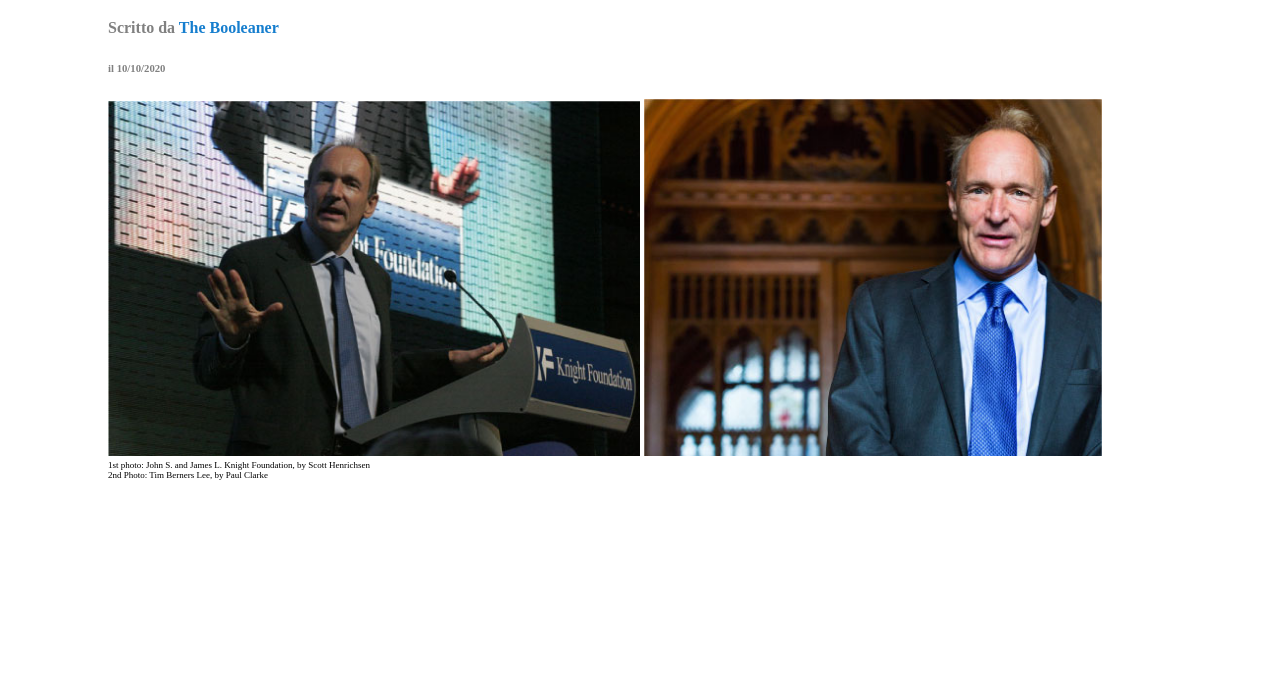
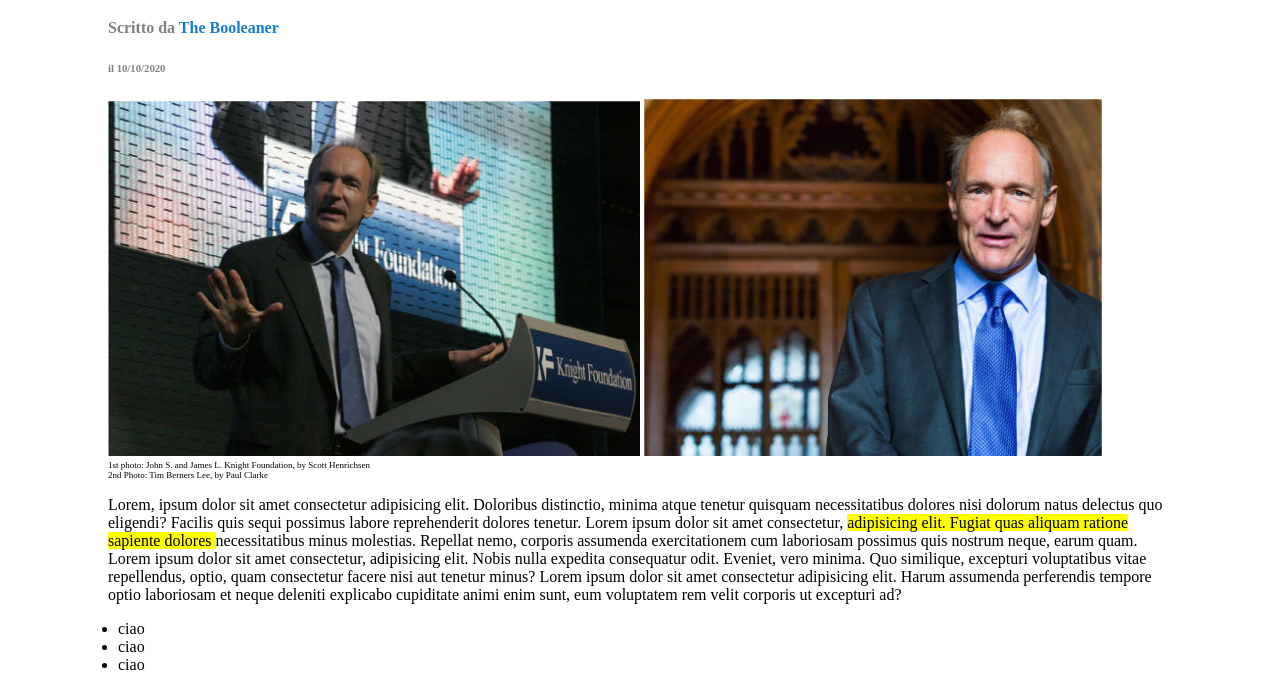
Before and after one commit to antonionovelli92/html-css-booleaner, a plain HTML site: page index.html in a window 1280 px wide. Shown: the part 306-996 px from the top of the page. Before the commit the page ends 800 px from the top, so only its background shows below. Drawn offline with Linux system fonts and the light colour scheme.

Commit message:
add UL padding

```diff
--- a/css/style.css
+++ b/css/style.css
@@ -41,3 +41,10 @@ h4, h6 {
 figcaption{
     font-size: xx-small;
 }
+#colortext{
+    background-color: yellow;
+}
+
+ul {
+	padding-inline-start: 10px;
+	}
--- a/index.html
+++ b/index.html
@@ -25,6 +25,18 @@
           <figcaption>1st photo: John S. and James L. Knight Foundation, by Scott Henrichsen</figcaption>
           <figcaption>2nd Photo: Tim Berners Lee, by Paul Clarke</figcaption>
         </section>
+          <!-- testo -->
+          <p>Lorem, ipsum dolor sit amet consectetur adipisicing elit. Doloribus distinctio, minima atque tenetur quisquam necessitatibus dolores nisi dolorum natus delectus quo eligendi? Facilis quis sequi possimus labore reprehenderit dolores tenetur.
+            Lorem ipsum dolor sit amet consectetur, <span id="colortext"> adipisicing elit. Fugiat quas aliquam ratione sapiente dolores </span> necessitatibus minus molestias. Repellat nemo, corporis assumenda exercitationem cum laboriosam possimus quis nostrum neque, earum quam.
+            Lorem ipsum dolor sit amet consectetur, adipisicing elit. Nobis nulla expedita consequatur odit. Eveniet, vero minima. Quo similique, excepturi voluptatibus vitae repellendus, optio, quam consectetur facere nisi aut tenetur minus?
+            Lorem ipsum dolor sit amet consectetur adipisicing elit. Harum assumenda perferendis tempore optio laboriosam et neque deleniti explicabo cupiditate animi enim sunt, eum voluptatem rem velit corporis ut excepturi ad?
+          </p>
+          <ul>
+            <li>ciao</li>
+            <li>ciao</li>
+            <li>ciao</li>
+          </ul>
+
 
 
      </main>
```
